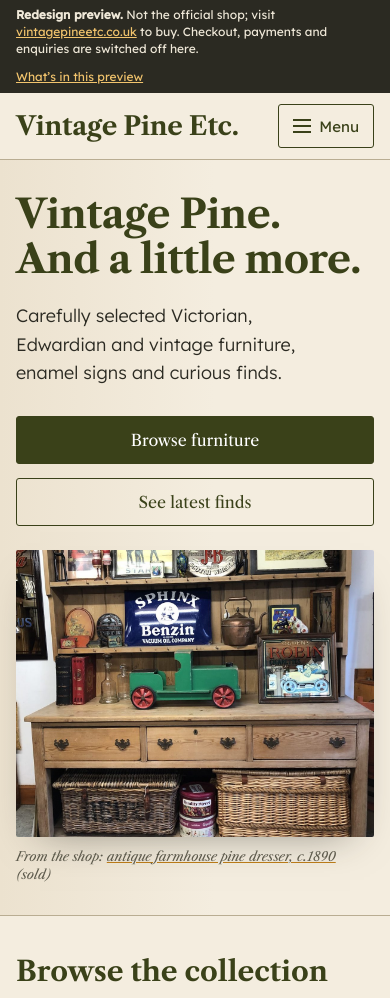
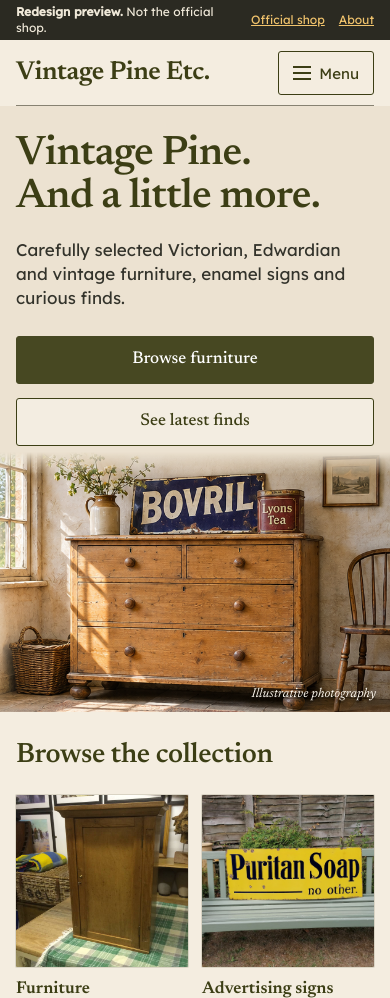
Before and after one commit to KevSinfield/vintage-pine-preview, a plain HTML site: page index.html in a window 390 px wide. Shown: the top 998 px of the page. Drawn offline with nearby package versions, Linux system fonts and the light colour scheme.

Commit message:
Refine homepage to match mockup: illustrative full-bleed hero, Newsreader headings, compact header and notice, catalogue styling
Co-Authored-By: Claude Opus 5.5 <noreply@anthropic.com>

```diff
--- a/assets/site.css
+++ b/assets/site.css
@@ -3,18 +3,23 @@
    chosen so they can be entered directly in Divi Theme Customizer + module settings. */
 
 :root {
-  --parchment: #f4eddf;     /* page background (Divi: Theme Customizer > General > Background colour) */
-  --paper: #ece2cf;         /* alternate band */
+  /* Sampled from the approved mockup */
+  --parchment: #f4ede0;     /* page background (Divi: Theme Customizer > General > Background colour) */
+  --hero-ivory: #ece2d1;    /* warm ivory behind the hero copy */
+  --paper: #ede4d3;         /* alternate band */
   --card: #faf6ee;
-  --olive: #3a4119;         /* headings, primary buttons */
-  --olive-deep: #2f3613;    /* sell band */
+  --olive: #3c3e15;         /* headings */
+  --olive-btn: #474822;     /* primary buttons */
+  --olive-deep: #3c3e15;    /* sell band */
   --ink: #2b2a22;           /* body text */
   --muted: #5d5a4c;
-  --rule: #b9ad92;
-  --amber: #b97a18;         /* link underlines */
+  --rule: #b9ad92;          /* light dividers */
+  --rule-fine: #5a5644;     /* fine section rules, as mockup */
+  --amber: #c49547;         /* ochre accents / link underlines */
+  --frame: rgba(60, 62, 21, .14);
   --sold: #8e2a1c;
   --focus: #1b5fd1;
-  --serif: "Libre Caslon Text", Georgia, "Times New Roman", serif;
+  --serif: "Newsreader", Georgia, "Times New Roman", serif;
   --sans: "Lexend", "Helvetica Neue", Arial, sans-serif;
   --wrap: 1200px;
   --gutter: clamp(16px, 4vw, 40px);
@@ -28,7 +33,8 @@ body {
 }
 img { max-width: 100%; height: auto; display: block; }
 a { color: inherit; }
-h1, h2, h3 { font-family: var(--serif); color: var(--olive); font-weight: 700; line-height: 1.12; margin: 0 0 .5em; }
+h1, h2, h3 { font-family: var(--serif); font-optical-sizing: auto; color: var(--olive); font-weight: 560; line-height: 1.1; letter-spacing: -.012em; margin: 0 0 .5em; }
+h3 { font-weight: 600; letter-spacing: 0; }
 p { margin: 0 0 1em; }
 .wrap { max-width: var(--wrap); margin: 0 auto; padding: 0 var(--gutter); }
 .visually-hidden { position: absolute !important; width: 1px; height: 1px; overflow: hidden; clip: rect(0 0 0 0); white-space: nowrap; }
@@ -38,14 +44,18 @@ p { margin: 0 0 1em; }
 .skip-link:focus { top: 12px; }
 
 /* Preview strip — not part of the production design */
-.preview-strip { background: #2b2a22; color: #efe8d8; font: 400 13px/1.4 var(--sans); }
-.preview-strip .wrap { display: flex; gap: 12px; justify-content: space-between; align-items: center; padding-top: 7px; padding-bottom: 7px; flex-wrap: wrap; }
+.preview-strip { background: #2b2a22; color: #efe8d8; font: 400 12px/1.35 var(--sans); }
+.preview-strip .wrap { display: flex; gap: 4px 12px; justify-content: space-between; align-items: center; padding-top: 4px; padding-bottom: 4px; flex-wrap: wrap; }
 .preview-strip a { color: #f2c46d; }
+.ps-links { display: flex; gap: 14px; white-space: nowrap; }
+.ps-short { display: none; }
 
 /* Header (Divi Theme Builder: Global Header — Menu module, logo as text/image) */
-.site-header { border-bottom: 1px solid var(--rule); background: var(--parchment); }
-.site-header .wrap { display: flex; align-items: center; justify-content: space-between; gap: 24px; min-height: 84px; }
-.logo { font: 700 clamp(26px, 3vw, 36px)/1 var(--serif); color: var(--olive); text-decoration: none; letter-spacing: -.01em; white-space: nowrap; }
+.site-header { background: var(--parchment); }
+.site-header .wrap { display: flex; align-items: center; justify-content: space-between; gap: 24px; min-height: 62px; }
+.site-header .wrap::after { content: ""; position: absolute; left: var(--gutter); right: var(--gutter); bottom: 0; height: 1px; background: var(--rule-fine); opacity: .7; }
+.site-header .wrap { position: relative; }
+.logo { font: 600 clamp(26px, 3.1vw, 38px)/1 var(--serif); color: var(--olive); text-decoration: none; letter-spacing: -.015em; white-space: nowrap; }
 .nav-toggle { display: none; }
 .main-nav ul { list-style: none; margin: 0; padding: 0; display: flex; flex-wrap: wrap; align-items: center; }
 .main-nav li + li::before { content: "·"; color: var(--rule); margin: 0 10px; }
@@ -55,60 +65,70 @@ p { margin: 0 0 1em; }
 /* Buttons */
 .btn { display: inline-flex; align-items: center; justify-content: center; gap: 8px; min-height: 48px; padding: 10px 24px;
   font: 400 16px/1.2 var(--serif); text-decoration: none; border: 1.5px solid var(--olive); border-radius: 3px; cursor: pointer; }
-.btn-primary { background: var(--olive); color: #fff; }
-.btn-primary:hover { background: var(--olive-deep); }
-.btn-secondary { background: transparent; color: var(--olive); }
+.btn { font-weight: 500; font-size: 17px; }
+.btn-primary { background: var(--olive-btn); border-color: var(--olive-btn); color: #fff; }
+.btn-primary:hover { background: var(--olive); }
+.btn-secondary { background: rgba(250, 246, 238, .55); color: var(--olive); }
 .btn-secondary:hover { background: rgba(58,65,25,.07); }
 .btn-light { background: var(--card); color: var(--olive); border-color: var(--card); }
 .btn[disabled], .btn[aria-disabled="true"] { opacity: .55; cursor: not-allowed; }
-.text-link { font-family: var(--serif); text-decoration: none; border-bottom: 2px solid var(--amber); padding-bottom: 2px; }
+.text-link { font-family: var(--serif); text-decoration: none; border-bottom: 1.5px solid var(--amber); padding-bottom: 2px; }
 .text-link:hover { color: var(--olive); }
 
-/* Hero (Divi: Section, Row 2 columns 2/5 + 3/5, Text + 2 Buttons, Image) */
-.hero { background: linear-gradient(90deg, var(--paper) 0%, var(--parchment) 55%); border-bottom: 1px solid var(--rule); }
-.hero .wrap { display: grid; grid-template-columns: 5fr 6fr; gap: clamp(24px, 5vw, 64px); align-items: center; padding-top: clamp(32px, 5vw, 64px); padding-bottom: clamp(32px, 5vw, 64px); }
-.hero h1 { font-size: clamp(40px, 5.6vw, 66px); letter-spacing: -.015em; }
-.hero .lede { font-size: clamp(18px, 1.6vw, 21px); max-width: 30ch; color: var(--ink); }
-.hero .actions { display: flex; gap: 14px; flex-wrap: wrap; margin-top: 28px; }
-.hero figure { margin: 0; position: relative; }
-.hero figure img { width: 100%; aspect-ratio: 5 / 4; max-height: 72vh; object-fit: cover; object-position: center 62%; border-radius: 2px; box-shadow: 0 18px 40px -24px rgba(43,42,34,.55); }
-.photo-credit { font: italic 400 13px/1.4 var(--serif); color: var(--muted); margin-top: 10px; }
-.photo-credit a { text-decoration-color: var(--amber); }
+/* Hero: one composition. The artwork runs to the right edge and fades into the ivory behind the copy.
+   Height follows the artwork's 3:2 ratio (media is 64% wide, so 0.64 / 1.5 is about 43vw). */
+.hero { position: relative; overflow: hidden; background: var(--hero-ivory); display: flex; align-items: center;
+  min-height: clamp(380px, 42.6vw, 640px); }
+.hero-media { position: absolute; top: 0; right: 0; bottom: 0; width: 64%; margin: 0; }
+.hero-media img { width: 100%; height: 100%; object-fit: cover; object-position: 55% 50%;
+  -webkit-mask-image: linear-gradient(90deg, transparent 0%, rgba(0,0,0,.35) 9%, #000 30%);
+          mask-image: linear-gradient(90deg, transparent 0%, rgba(0,0,0,.35) 9%, #000 30%); }
+.hero-credit { position: absolute; right: 14px; bottom: 10px; margin: 0; font: italic 400 13px/1.2 var(--serif); color: #fffaf0; text-shadow: 0 1px 3px rgba(0,0,0,.55); }
+.hero-inner { position: relative; z-index: 1; width: 100%; padding-top: 36px; padding-bottom: 36px; }
+.hero-copy { max-width: min(560px, 46%); }
+.hero h1 { font-size: clamp(40px, 4.75vw, 66px); line-height: 1.04; letter-spacing: -.018em; margin-bottom: .42em; }
+.hero h1 .line { display: block; white-space: nowrap; }
+.hero .lede { font-size: clamp(17px, 1.8vw, 21px); font-weight: 400; line-height: 1.42; max-width: 19.5em; color: #33332b; }
+.hero .actions { display: flex; gap: 14px; flex-wrap: wrap; margin-top: 26px; }
 
 /* Section headings with rule, as mockup */
-.section { padding: clamp(40px, 6vw, 72px) 0; }
-.section-head { display: flex; align-items: baseline; gap: 24px; margin-bottom: 28px; }
-.section-head h2 { font-size: clamp(28px, 3.4vw, 40px); margin: 0; white-space: nowrap; }
-.section-head .rule { flex: 1; height: 1px; background: var(--olive); opacity: .55; }
+.section { padding: clamp(36px, 5vw, 64px) 0; }
+.hero + .section { padding-top: clamp(28px, 3.2vw, 44px); }
+.section-head { display: flex; align-items: baseline; gap: 22px; margin-bottom: 24px; }
+.section-head h2 { font-size: clamp(28px, 3.2vw, 42px); margin: 0; white-space: nowrap; }
+.section-head .rule { flex: 1; height: 1px; background: var(--rule-fine); opacity: .75; align-self: center; margin-top: .35em; }
 .section-head .more { white-space: nowrap; font-size: 15px; }
 
 /* Collection tiles (Divi: 5 × Image + Text, or Blurb modules linking to category archives) */
 .tiles { display: grid; grid-template-columns: repeat(5, 1fr); gap: 18px; list-style: none; margin: 0; padding: 0; }
 .tile a { display: block; text-decoration: none; height: 100%; }
-.tile img { width: 100%; aspect-ratio: 1; object-fit: cover; border-radius: 2px; transition: transform .3s ease; }
-.tile .img { overflow: hidden; border-radius: 2px; }
+.tile img { width: 100%; aspect-ratio: 1; object-fit: cover; transition: transform .3s ease; }
+.tile .img { overflow: hidden; border-radius: 1px; box-shadow: 0 0 0 1px var(--frame); background: var(--paper); }
 .tile a:hover img { transform: scale(1.04); }
-.tile span { display: block; font: 700 19px/1.25 var(--serif); color: var(--olive); padding: 12px 0 12px; border-bottom: 2px solid var(--amber); margin-top: 4px; }
+/* Fixed label height so every ochre rule lines up, as in the mockup */
+.tile span { display: flex; align-items: flex-start; min-height: calc(2 * 1.2em + 26px); font: 600 19px/1.2 var(--serif); color: var(--olive); padding: 13px 16px 13px 0; border-bottom: 1.5px solid var(--amber); }
+.tile a:hover span { color: #5b5d25; }
 
 /* Product cards (Divi: Shop module / WooCommerce loop) */
 .cards { display: grid; grid-template-columns: repeat(3, 1fr); gap: 28px 24px; list-style: none; margin: 0; padding: 0; }
 .cards.cols-4 { grid-template-columns: repeat(4, 1fr); }
 .card { position: relative; }
 .card a.card-link { text-decoration: none; display: block; }
-.card .img { position: relative; overflow: hidden; background: var(--paper); border-radius: 2px; }
-.card img { width: 100%; aspect-ratio: 4 / 3; object-fit: cover; transition: transform .3s ease; }
+.card .img { position: relative; overflow: hidden; background: var(--paper); border-radius: 1px; box-shadow: 0 0 0 1px var(--frame); }
+.card img { width: 100%; aspect-ratio: 16 / 10; object-fit: cover; transition: transform .3s ease; }
 .card a.card-link:hover img { transform: scale(1.03); }
-.card h3 { font-size: 19px; margin: 14px 0 4px; line-height: 1.3; }
-.card .price { font: 400 17px/1.4 var(--serif); color: var(--ink); margin: 0 0 6px; }
-.card .view { font: 400 15px/1 var(--serif); border-bottom: 2px solid var(--amber); padding-bottom: 3px; display: inline-block; }
+.card h3 { font-size: 18.5px; margin: 13px 0 3px; line-height: 1.25; }
+.card .price { font: 500 17px/1.4 var(--serif); color: var(--ink); margin: 0 0 7px; }
+.card .view { font: 400 15.5px/1 var(--serif); border-bottom: 1.5px solid var(--amber); padding-bottom: 4px; display: inline-block; }
 .badge-sold { position: absolute; top: 12px; left: 12px; background: var(--sold); color: #fff; font: 500 13px/1 var(--sans); letter-spacing: .08em; text-transform: uppercase; padding: 7px 11px; border-radius: 2px; }
 .card.is-sold img { filter: saturate(.75); }
 .card.is-sold .price { color: var(--muted); }
 
 /* Story split (Divi: Section, Row 1/2 + 1/2, Image + Text) */
 .story { display: grid; grid-template-columns: 1fr 1fr; background: var(--paper); }
-.story img { width: 100%; height: 100%; min-height: 360px; object-fit: cover; }
-.story .copy { padding: clamp(32px, 6vw, 80px); align-self: center; max-width: 620px; }
+.story img { width: 100%; height: 100%; min-height: 320px; max-height: 520px; object-fit: cover; }
+.story .copy { padding: clamp(28px, 4.2vw, 60px) clamp(24px, 5vw, 72px); align-self: center; max-width: 640px; }
+.story h2 .line { display: block; }
 .story h2 { font-size: clamp(30px, 3.6vw, 44px); }
 .story .copy p { font-size: 17.5px; }
 .flag { font: italic 400 13px/1.4 var(--serif); color: var(--muted); }
@@ -211,8 +231,14 @@ address { font-style: normal; }
   .main-nav li + li::before { display: none; }
   .main-nav li { border-top: 1px solid var(--rule); }
   .main-nav a { display: block; font-size: 17px; padding: 13px 2px; border-bottom: 0; }
-  .hero .wrap { grid-template-columns: 1fr; }
-  .hero figure img { aspect-ratio: 4 / 3.2; }
+  /* Hero stacks: copy first, then the whole artwork (uncropped) fading in from the ivory above */
+  .hero { flex-direction: column; align-items: stretch; min-height: 0; }
+  .hero-inner { padding-top: 28px; padding-bottom: 6px; }
+  .hero-copy { max-width: none; }
+  .hero-media { position: relative; order: 2; width: 100%; }
+  .hero-media img { height: auto; aspect-ratio: 632 / 421;
+    -webkit-mask-image: linear-gradient(180deg, transparent 0%, #000 9%);
+            mask-image: linear-gradient(180deg, transparent 0%, #000 9%); }
   .story { grid-template-columns: 1fr; }
   .story img { min-height: 0; aspect-ratio: 4 / 3; }
   .item { grid-template-columns: minmax(0, 1fr); gap: 18px; }
@@ -225,6 +251,7 @@ address { font-style: normal; }
 }
 
 @media (max-width: 560px) {
+  .hero h1 { font-size: clamp(31px, 10.6vw, 42px); }
   body { font-size: 16.5px; }
   .tiles { grid-template-columns: repeat(2, 1fr); gap: 14px; }
   .tile span { font-size: 17px; }
@@ -235,7 +262,10 @@ address { font-style: normal; }
   .hero .actions .btn { flex: 1 1 100%; }
   .sell-band .btn { width: 100%; }
   .details div { grid-template-columns: 1fr; gap: 2px; }
-  .preview-strip .wrap { font-size: 12px; }
+  .preview-strip .wrap { font-size: 12px; flex-wrap: nowrap; }
+  .ps-long { display: none; }
+  .ps-short { display: inline; }
+  .ps-links a:last-child::before { content: ""; }
 }
 
 @media (prefers-reduced-motion: reduce) { * { transition: none !important; } }
--- a/assets/site.js
+++ b/assets/site.js
@@ -50,7 +50,7 @@
 
   function header() {
     var cur = currentKey();
-    var strip = '<div class="preview-strip" role="note"><div class="wrap"><span><strong>Redesign preview.</strong> Not the official shop; visit <a href="https://www.vintagepineetc.co.uk/" rel="noopener">vintagepineetc.co.uk</a> to buy. Checkout, payments and enquiries are switched off here.</span><a href="preview-guide.html">What’s in this preview</a></div></div>';
+    var strip = '<div class="preview-strip" role="note"><div class="wrap"><span><strong>Redesign preview.</strong> Not the official shop<span class="ps-long">; visit <a href="https://www.vintagepineetc.co.uk/" rel="noopener">vintagepineetc.co.uk</a> to buy. Checkout, payments and enquiries are switched off here</span>.</span><span class="ps-links"><a class="ps-short" href="https://www.vintagepineetc.co.uk/" rel="noopener">Official shop</a><a href="preview-guide.html"><span class="ps-long">What’s in this preview</span><span class="ps-short">About</span></a></span></div></div>';
     var nav = NAV.map(function (n) { return '<li><a href="' + n.href + '"' + (n.key === cur ? ' aria-current="page"' : "") + ">" + n.label + "</a></li>"; }).join("");
     return strip + '<header class="site-header"><div class="wrap">' +
       '<a class="logo" href="index.html">Vintage Pine Etc.</a>' +
--- a/collection.html
+++ b/collection.html
@@ -7,7 +7,7 @@
 <title>Collection – Vintage Pine Etc. (preview)</title>
 <link rel="preconnect" href="https://fonts.googleapis.com">
 <link rel="preconnect" href="https://fonts.gstatic.com" crossorigin>
-<link href="https://fonts.googleapis.com/css2?family=Lexend:wght@300;400;500&family=Libre+Caslon+Text:ital,wght@0,400;0,700;1,400&display=swap" rel="stylesheet">
+<link href="https://fonts.googleapis.com/css2?family=Lexend:wght@300;400;500&family=Newsreader:ital,opsz,wght@0,6..72,400..600;1,6..72,400&display=swap" rel="stylesheet">
 <link rel="stylesheet" href="assets/site.css">
 </head>
 <body data-page="collection">
--- a/index.html
+++ b/index.html
@@ -7,18 +7,24 @@
 <title>Vintage Pine Etc. – Vintage furniture and curious finds (preview)</title>
 <link rel="preconnect" href="https://fonts.googleapis.com">
 <link rel="preconnect" href="https://fonts.gstatic.com" crossorigin>
-<link href="https://fonts.googleapis.com/css2?family=Lexend:wght@300;400;500&family=Libre+Caslon+Text:ital,wght@0,400;0,700;1,400&display=swap" rel="stylesheet">
+<link href="https://fonts.googleapis.com/css2?family=Lexend:wght@300;400;500&family=Newsreader:ital,opsz,wght@0,6..72,400..600;1,6..72,400&display=swap" rel="stylesheet">
 <link rel="stylesheet" href="assets/site.css">
 </head>
 <body data-page="home" data-nav="home">
 <main id="main" tabindex="-1">
 
-  <!-- DIVI: Section "Hero" · Row 2 columns (2/5, 3/5) · Text module (H1 + lede) · 2 × Button · Image module -->
+  <!-- DIVI: Fullwidth-feel Section "Hero" · section background colour #e9dfce + background image (right, cover)
+       with a left-to-right gradient overlay to blend · Row 1 column, max-width ~560px, left aligned
+       · Text module (H1 + lede) · 2 × Button. Caption = small Text module, absolute bottom right. -->
   <section class="hero" aria-labelledby="hero-title">
-    <div class="wrap">
-      <div>
+    <figure class="hero-media">
+      <img src="assets/hero/vintage-pine-demo-hero.png" alt="Illustrative scene: a Victorian pine chest of drawers with a Bovril enamel sign and a Lyons Tea tin, in a sunlit room" width="632" height="421" fetchpriority="high">
+      <figcaption class="hero-credit">Illustrative photography</figcaption>
+    </figure>
+    <div class="wrap hero-inner">
+      <div class="hero-copy">
         <!-- NEW COPY (from mockup) — client to approve -->
-        <h1 id="hero-title">Vintage Pine.<br>And a little more.</h1>
+        <h1 id="hero-title"><span class="line">Vintage Pine.</span> <span class="line">And a little more.</span></h1>
         <!-- Lede adapted from the shop's own welcome text -->
         <p class="lede">Carefully selected Victorian, Edwardian and vintage furniture, enamel signs and curious finds.</p>
         <div class="actions">
@@ -26,10 +32,6 @@
           <a class="btn btn-secondary" href="#latest">See latest finds</a>
         </div>
       </div>
-      <figure>
-        <img src="assets/products/1118/01.jpg" alt="Antique farmhouse pine dresser, circa 1890, dressed with enamel advertising signs, framed prints and wicker baskets" width="1200" height="1600" fetchpriority="high">
-        <figcaption class="photo-credit">From the shop: <a href="item.html?id=1118">antique farmhouse pine dresser, c.1890</a> (sold)</figcaption>
-      </figure>
     </div>
   </section>
 
@@ -53,7 +55,7 @@
   <section class="story" aria-labelledby="story-title">
     <img src="assets/products/1118/02.jpg" alt="Close view of the pine dresser's drawers with original handles, and wicker hampers beneath" width="1200" height="900" loading="lazy">
     <div class="copy">
-      <h2 id="story-title">Pine, oak and curious finds.</h2>
+      <h2 id="story-title"><span class="line">Pine, oak and</span> <span class="line">curious finds.</span></h2>
       <p>Our aim is to provide a constantly changing variety of carefully selected Victorian, Edwardian and other vintage furniture, all of which have that timeless charm that pieces of a certain style and quality retain.</p>
       <p>But there is more, much more. Hidden behind the <em>etc.</em> part of our name lies a world of interesting, quirky and occasionally wacky items, ranging from industrial heritage products to former stage props, together with a totally random collection of odds and ends.</p>
       <a class="text-link" href="collection.html?c=architectural-industrial">Explore the etc.</a>
```
Also changed, not shown: contact.html (+1 -1 lines), item.html (+1 -1 lines), preview-guide.html (+1 -1 lines), sell.html (+1 -1 lines), assets/hero/vintage-pine-demo-hero.png (added).
